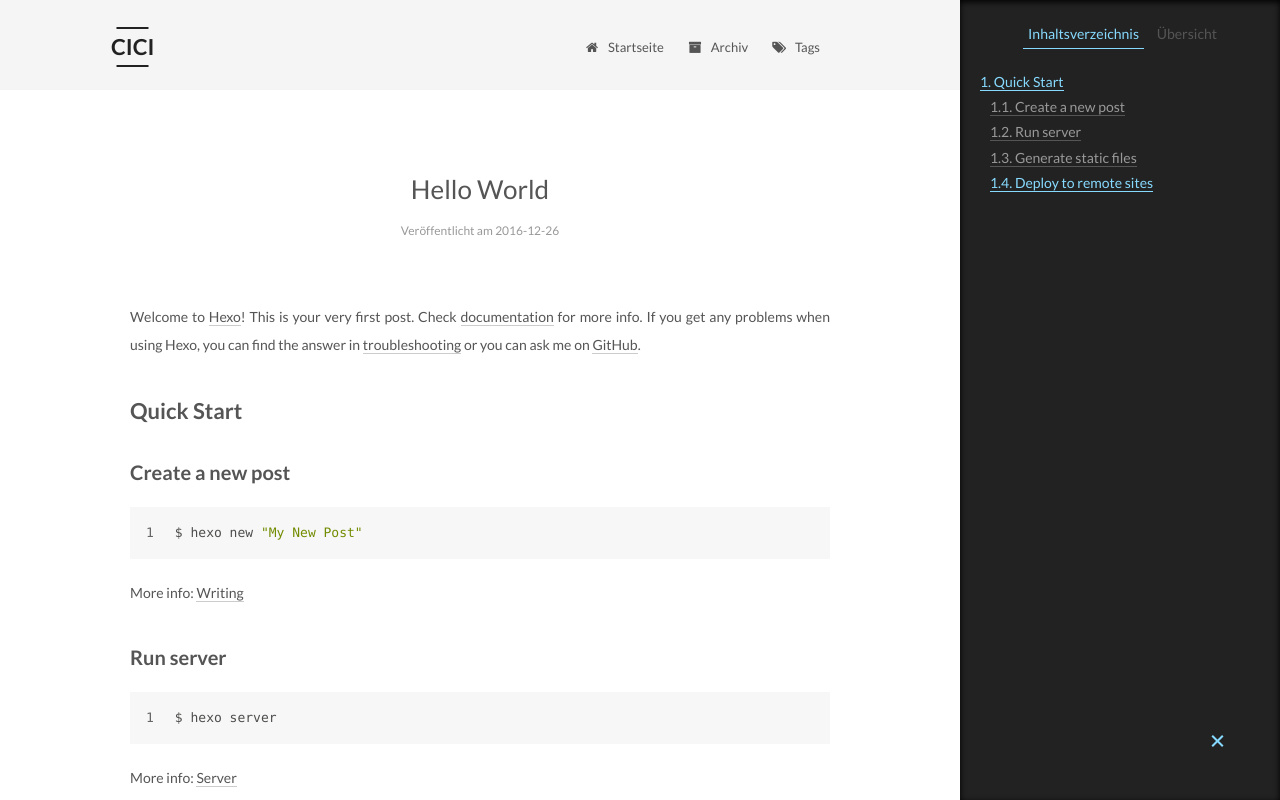
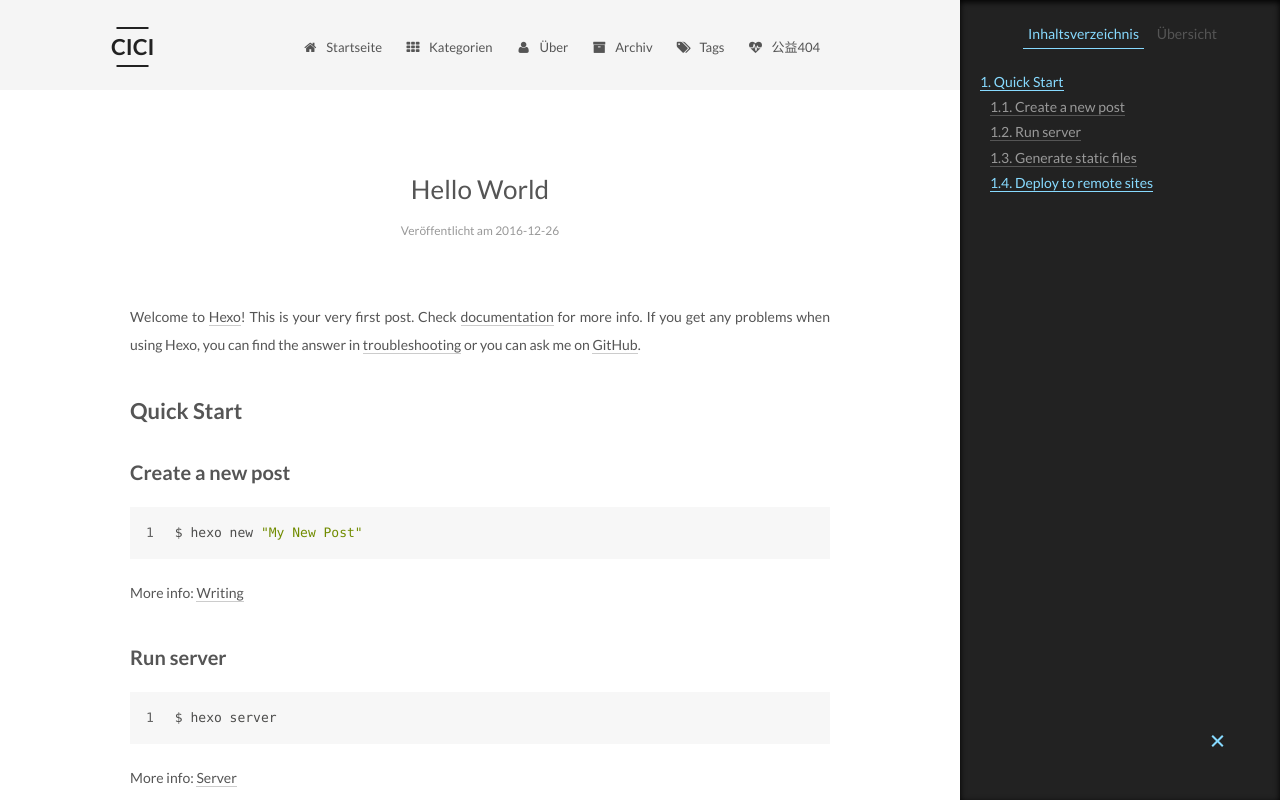
Before and after one commit to yuecongxiang/yuecongxiang.github.io, a plain HTML site: page 2016/12/26/hello-world/index.html in a window 1280 px wide. Shown: the top 800 px of the page. Drawn offline with Linux system fonts and the light colour scheme.

Commit message:
Site updated: 2016-12-26 23:37:27

```diff
--- a/2016/12/26/hello-world/index.html
+++ b/2016/12/26/hello-world/index.html
@@ -177,6 +177,26 @@ Quick">
         </li>
 
 
+        <li class="menu-item menu-item-categories">
+          <a href="/categories" rel="section">
+
+              <i class="menu-item-icon fa fa-fw fa-th"></i> <br />
+
+            Kategorien
+          </a>
+        </li>
+
+
+        <li class="menu-item menu-item-about">
+          <a href="/about" rel="section">
+
+              <i class="menu-item-icon fa fa-fw fa-user"></i> <br />
+
+            Über
+          </a>
+        </li>
+
+
         <li class="menu-item menu-item-archives">
           <a href="/archives" rel="section">
 
@@ -193,6 +213,16 @@ Quick">
               <i class="menu-item-icon fa fa-fw fa-tags"></i> <br />
 
             Tags
+          </a>
+        </li>
+
+
+        <li class="menu-item menu-item-commonweal">
+          <a href="/404.html" rel="section">
+
+              <i class="menu-item-icon fa fa-fw fa-heartbeat"></i> <br />
+
+            公益404
           </a>
         </li>
 
--- a/css/main.css
+++ b/css/main.css
@@ -1548,7 +1548,7 @@ pre .javascript .function {
   width: 4px;
   height: 4px;
   border-radius: 50%;
-  background: #f6ffff;
+  background: #ff6625;
 }
 .links-of-blogroll {
   font-size: 13px;
```
Also changed, not shown: archives/2016/12/index.html (+30 -0 lines), archives/2016/index.html (+30 -0 lines), archives/index.html (+30 -0 lines), index.html (+30 -0 lines), images/avator.jpg (added).
